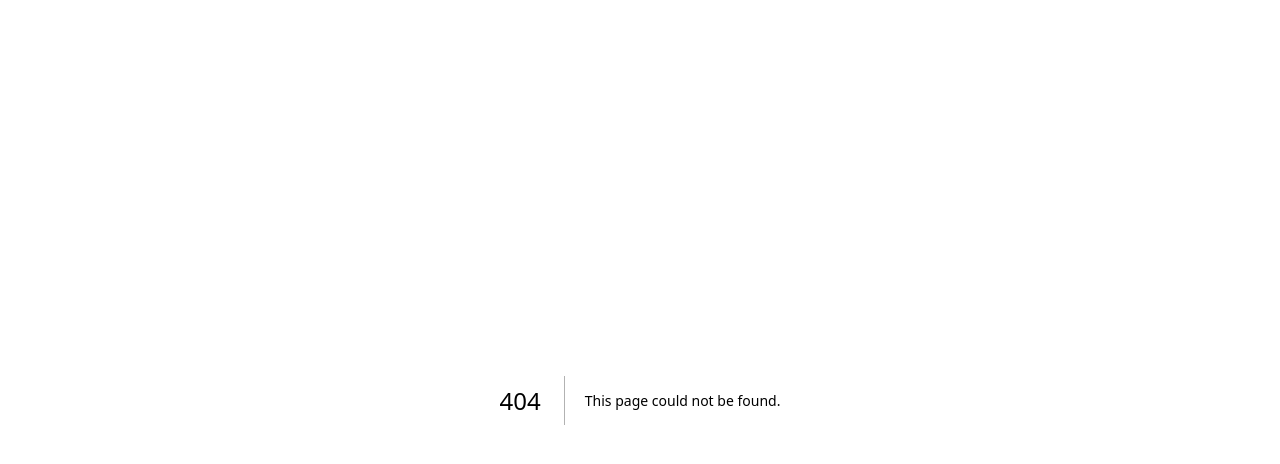
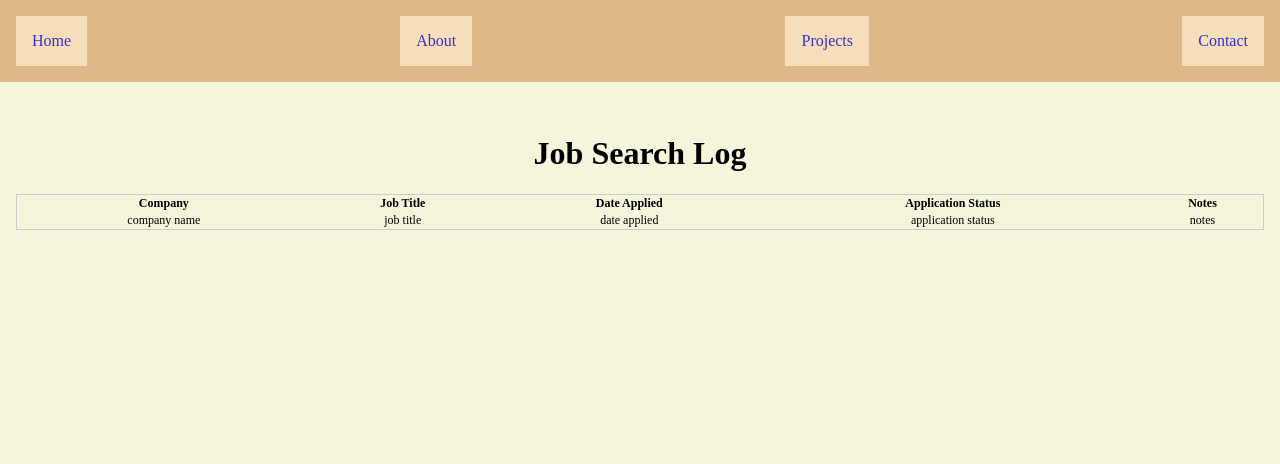
Before and after one commit to dusty-g/personal-website, a Next.js app: page /projects/job-search-log in a window 1280 px wide. Before the commit this address had no page. Shown: the top 464 px of the page. Built offline with nearby package versions, Linux system fonts and the light colour scheme.

Commit message:
add job search page

```diff
--- /dev/null
+++ b/pages/projects/job-search-log.tsx
@@ -0,0 +1,46 @@
+import Nav from 'src/components/nav'
+import Head from 'next/head'
+// import styles
+import styles from 'src/styles/JobSearchLog.module.css'
+
+export default function JobSearchLog() {
+
+    return (
+        <>
+        <Head>
+            <title>Job Search Log</title>
+            <meta name="viewport" content="width=device-width, initial-scale=1" />
+            <link rel="icon" href="/favicon.ico" />
+        </Head>
+        <Nav />
+
+        <main className='main'>
+        <h1>Job Search Log</h1>
+        {/* table of job applications retrieved from firebase */}
+        <table className={styles.jobTable}>
+            <thead>
+                <tr>
+                    <th>Company</th>
+                    <th>Job Title</th>
+                    <th>Date Applied</th>
+                    <th>Application Status</th>
+                    <th>Notes</th>
+                </tr>
+            </thead>
+            <tbody>
+                {/* get data from firebase */}
+                <tr>
+                    <td>company name</td>
+                    <td>job title</td>
+                    <td>date applied</td>
+                    <td>application status</td>
+                    <td>notes</td>
+                </tr>
+
+            </tbody>
+        </table>
+
+        </main>
+        </>
+    )
+}
--- /dev/null
+++ b/styles/JobSearchLog.module.css
@@ -0,0 +1,11 @@
+
+.jobTable {
+    width: 100%;
+    border-collapse: collapse;
+    border: 1px solid #ccc;
+    font-size: 12px;
+}
+/* center the td */
+.jobTable td {
+    text-align: center;
+}
```
